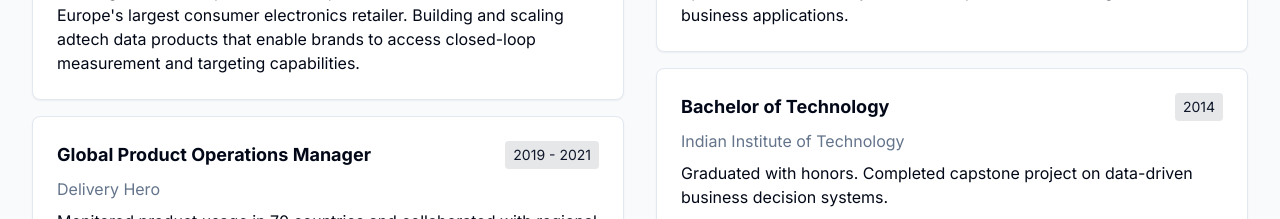
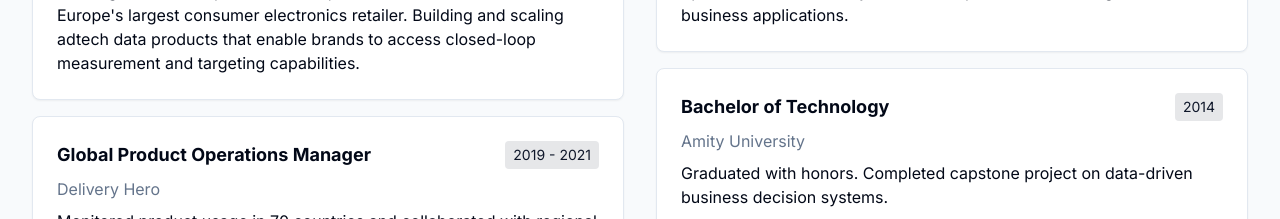
Before and after one commit to vibhuk16/VK, a React (Vite) app: page / in a window 1280 px wide. Shown: the part 4080-4299 px from the top of the page. Built offline with nearby package versions, Linux system fonts and the light colour scheme.

Commit message:
Fix: Update education institution
Updated the education institution from "Indian Institute of Technology" to "Amity University" in the resume section.

```diff
--- a/src/components/Resume.tsx
+++ b/src/components/Resume.tsx
@@ -36,7 +36,7 @@ const Resume: React.FC = () => {
     },
     {
       degree: "Bachelor of Technology",
-      institution: "Indian Institute of Technology",
+      institution: "Amity University",
       year: "2014",
       description: "Graduated with honors. Completed capstone project on data-driven business decision systems."
     }
```
